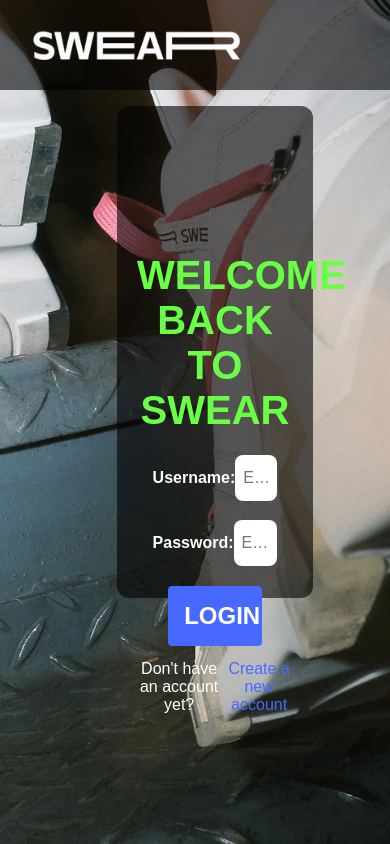
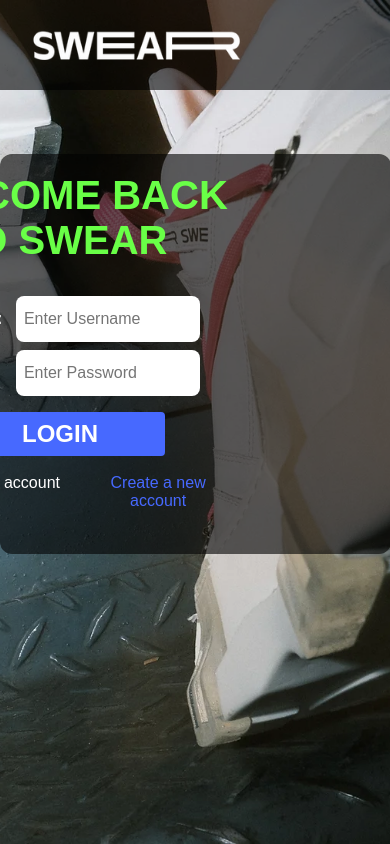
Before and after one commit to tjerksymens/dev5_eindbaas_vuejs, a Vue app: page /login in a window 390 px wide. Built offline with nearby package versions, Linux system fonts and the light colour scheme.

Commit message:
feat: login and signup responsive

```diff
--- a/src/components/General/Login.vue
+++ b/src/components/General/Login.vue
@@ -68,5 +68,7 @@
 </template>
 
 <style scoped>
-
+.password__field {
+    margin-bottom: 16px;
+}
 </style>
--- a/src/components/General/Signup.vue
+++ b/src/components/General/Signup.vue
@@ -151,18 +151,18 @@
 <style scoped>
 .signup__form__background {
     width: 80%;
-    height: 80%;
-    margin-left: 10%;
+    height: 480px;
+    margin-left: calc(10% - 20px);
 }
 
 .signup__form__content {
     display: flex;
     flex-direction: column;
     justify-content: space-between;
-    height: 70%;
+    height: 480px;
     width: 80%;
-    left: calc(10% + 20px);
-    top: calc(10% + 100px);
+    left: calc(10% - 20px);
+    top: 174px;
     overflow-y: scroll;
 }
 
--- a/src/style.css
+++ b/src/style.css
@@ -163,8 +163,8 @@
 
 /*FORM*/
 .form__background {
-    width: 40%;
-    height: 60%;
+    width: 600px;
+    height: 360px;
     background-color: var(--Black);
     opacity: 0.6;
     border-radius: 12px;
@@ -173,16 +173,16 @@
     justify-content: space-between;
     align-items: center;
     padding: 20px;
-    margin-left: 30%;
-    margin-top: 4%;
+    margin-left: calc(50% - 320px);
+    margin-top: 64px;
 }
 
 .form__content {
     position: absolute;
-    top: 30%;
-    left: calc(30% + 20px);
-    width: 40%;
-    height: 60%;
+    top: 164px;
+    left: calc(50% - 310px);
+    width: 620px;
+    height: 380px;
 }
 
 .form__title {
@@ -287,12 +287,30 @@
     text-align: center;
 }
 
+@media screen and (max-width: 700px) {
+    .form__background {
+        width: 90%;
+        margin-left: calc(5% - 20px);
+    }
+
+    .form__content {
+        width: 90%;
+        margin-left: calc(5% - 20px);
+    }
+}
+
 /*LOGIN SIGNUP*/
 .login, .signup {
     background-image: url("../src/assets/SwearLogin.webp");
     background-size: cover;
     background-position: center;
     background-repeat: no-repeat;
+}
+
+.login__form__content {
+    display: flex;
+    flex-direction: column;
+    justify-content: space-around;
 }
 
 .login__container {
```
